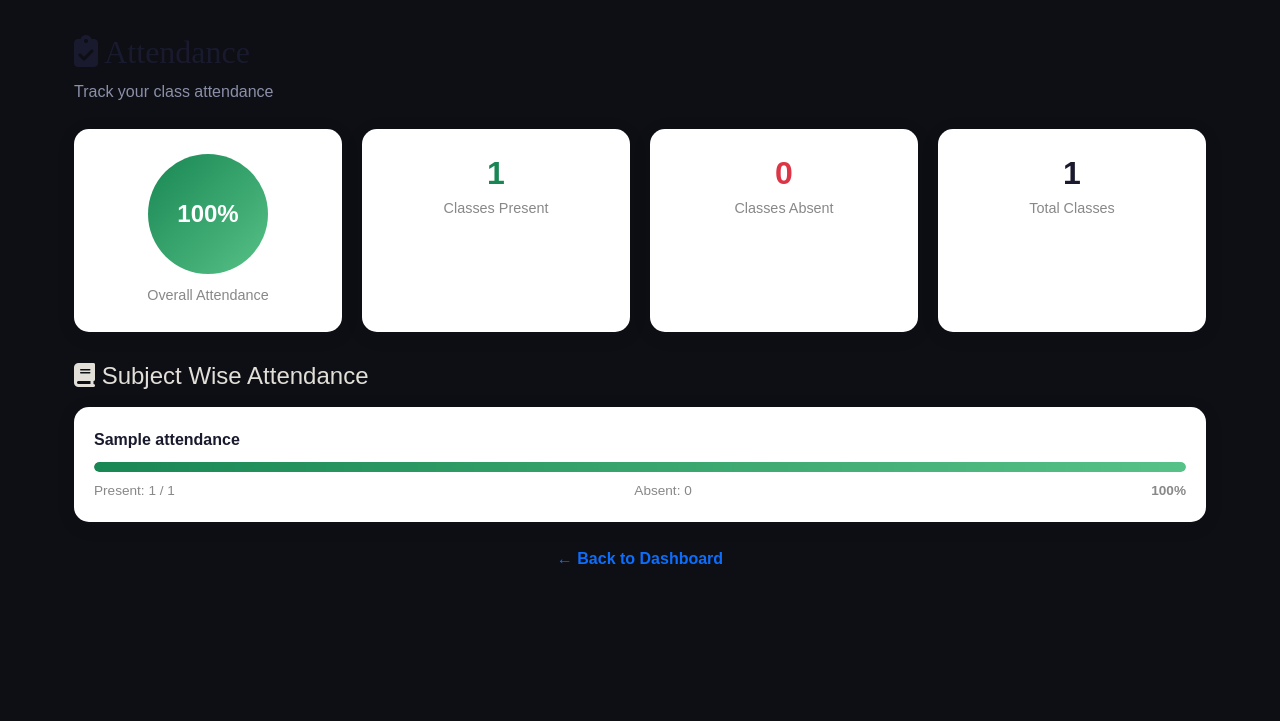
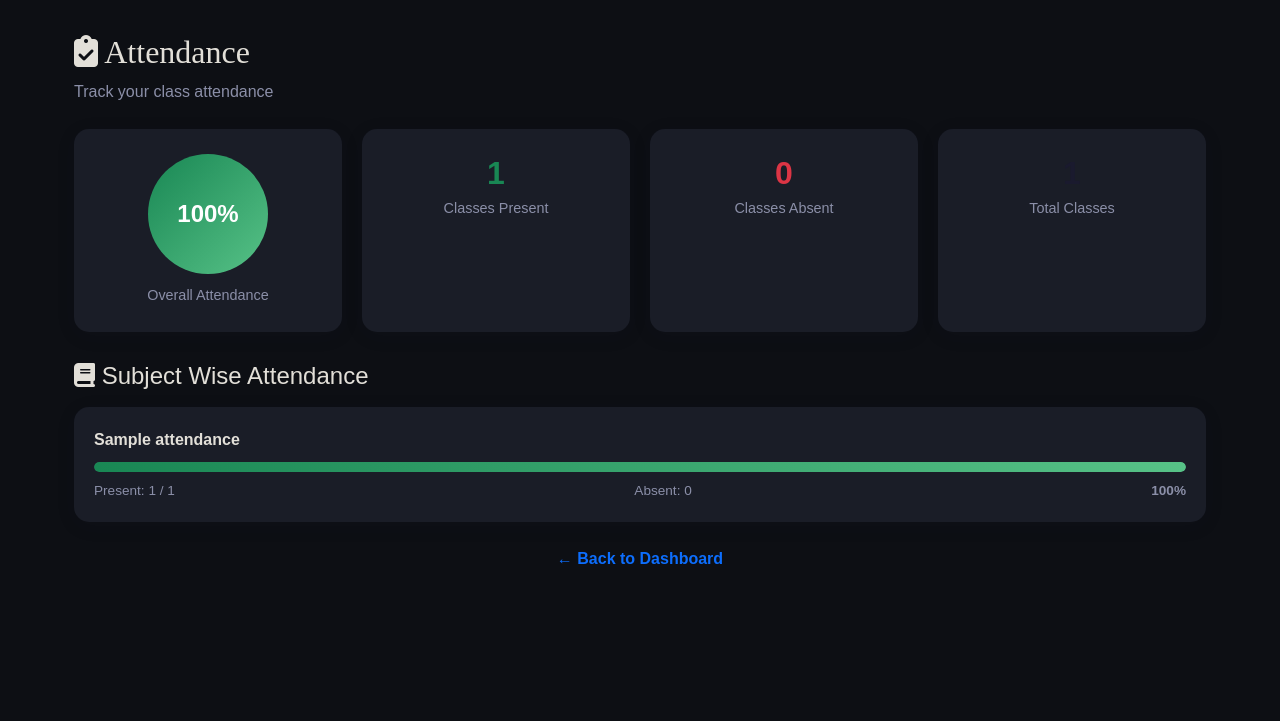
Before and after one commit to anmol630b/Admission-Management-System, a Django app: page /attendance/ in a window 1280 px wide. Shown: the part 87-808 px from the top of the page. Run offline with Django 5.2, Linux system fonts and the light colour scheme; a user stored in the database is signed in; tables that the repository leaves empty hold one stand-in row (values such as "Sample post").

Commit message:
fix: dark theme all pages, events dates update 2026

```diff
--- a/home/templates/home/attendance.html
+++ b/home/templates/home/attendance.html
@@ -7,23 +7,23 @@
 <link rel="stylesheet" href="{% static 'css/dashboard.css' %}">
 <style>
   .attendance-wrapper { padding: 40px 0; }
-  .attendance-header h2 { font-family: 'Playfair Display', serif; color: #1a1a2e; }
+  .attendance-header h2 { font-family: 'Playfair Display', serif; color: #e2dfd8; }
   .att-stat-cards { display: grid; grid-template-columns: repeat(auto-fit, minmax(180px, 1fr)); gap: 20px; margin-bottom: 30px; }
-  .att-stat-card { background: #fff; border-radius: 15px; padding: 25px; text-align: center; box-shadow: 0 4px 20px rgba(26,26,46,0.08); }
+  .att-stat-card { background: #1a1d27; border-radius: 15px; padding: 25px; text-align: center; box-shadow: 0 4px 20px rgba(26,26,46,0.08); }
   .att-stat-card h3 { font-size: 2rem; font-weight: 700; margin-bottom: 5px; }
-  .att-stat-card p { color: #888; font-size: 0.9rem; margin: 0; }
+  .att-stat-card p { color: #8b8fa8; font-size: 0.9rem; margin: 0; }
   .percentage-circle { width: 120px; height: 120px; border-radius: 50%; display: flex; align-items: center; justify-content: center; margin: 0 auto 10px; font-size: 1.5rem; font-weight: 700; }
   .circle-green { background: linear-gradient(135deg, #198754, #57c287); color: #fff; }
-  .circle-yellow { background: linear-gradient(135deg, #ffc107, #ffe066); color: #1a1a2e; }
+  .circle-yellow { background: linear-gradient(135deg, #ffc107, #ffe066); color: #e2dfd8; }
   .circle-red { background: linear-gradient(135deg, #dc3545, #ff6b6b); color: #fff; }
-  .subject-card { background: #fff; border-radius: 15px; padding: 20px; margin-bottom: 15px; box-shadow: 0 4px 20px rgba(26,26,46,0.08); }
-  .subject-name { font-weight: 700; color: #1a1a2e; margin-bottom: 10px; }
-  .progress-bar-wrap { background: #f0f0f0; border-radius: 10px; height: 10px; overflow: hidden; margin-bottom: 8px; }
+  .subject-card { background: #1a1d27; border-radius: 15px; padding: 20px; margin-bottom: 15px; box-shadow: 0 4px 20px rgba(26,26,46,0.08); }
+  .subject-name { font-weight: 700; color: #e2dfd8; margin-bottom: 10px; }
+  .progress-bar-wrap { background: #2a2d3a; border-radius: 10px; height: 10px; overflow: hidden; margin-bottom: 8px; }
   .progress-bar-fill { height: 100%; border-radius: 10px; transition: width 0.5s; }
   .fill-green { background: linear-gradient(90deg, #198754, #57c287); }
   .fill-yellow { background: linear-gradient(90deg, #ffc107, #ffe066); }
   .fill-red { background: linear-gradient(90deg, #dc3545, #ff6b6b); }
-  .subject-stats { display: flex; justify-content: space-between; font-size: 0.85rem; color: #888; }
+  .subject-stats { display: flex; justify-content: space-between; font-size: 0.85rem; color: #8b8fa8; }
   .empty-state { text-align: center; padding: 50px; color: #aaa; }
   .empty-state i { font-size: 3rem; margin-bottom: 15px; display: block; }
 </style>
--- a/home/templates/home/signup.html
+++ b/home/templates/home/signup.html
@@ -4,6 +4,9 @@
 
 {% block extra_css %}
 <link rel="stylesheet" href="{% static 'css/login.css' %}">
+<style>
+.login-group input { padding-left: 44px !important; }
+</style>
 {% endblock %}
 
 {% block content %}
```
Also changed, not shown: home/templates/home/admission_success.html (+6 -6 lines), home/templates/home/index.html (+7 -7 lines), home/templates/home/results.html (+4 -4 lines), home/templates/home/timetable.html (+7 -7 lines), db.sqlite3.
